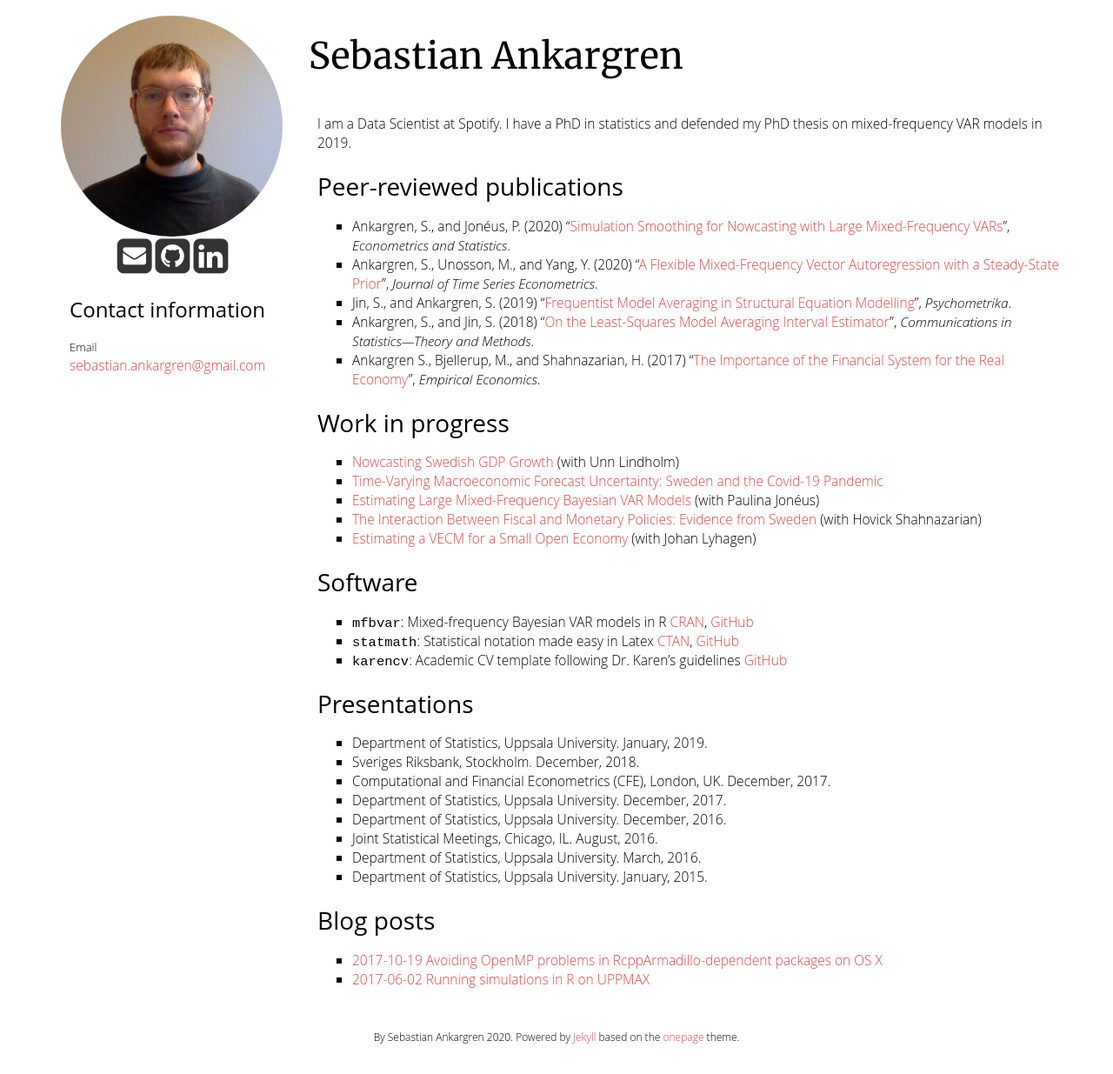
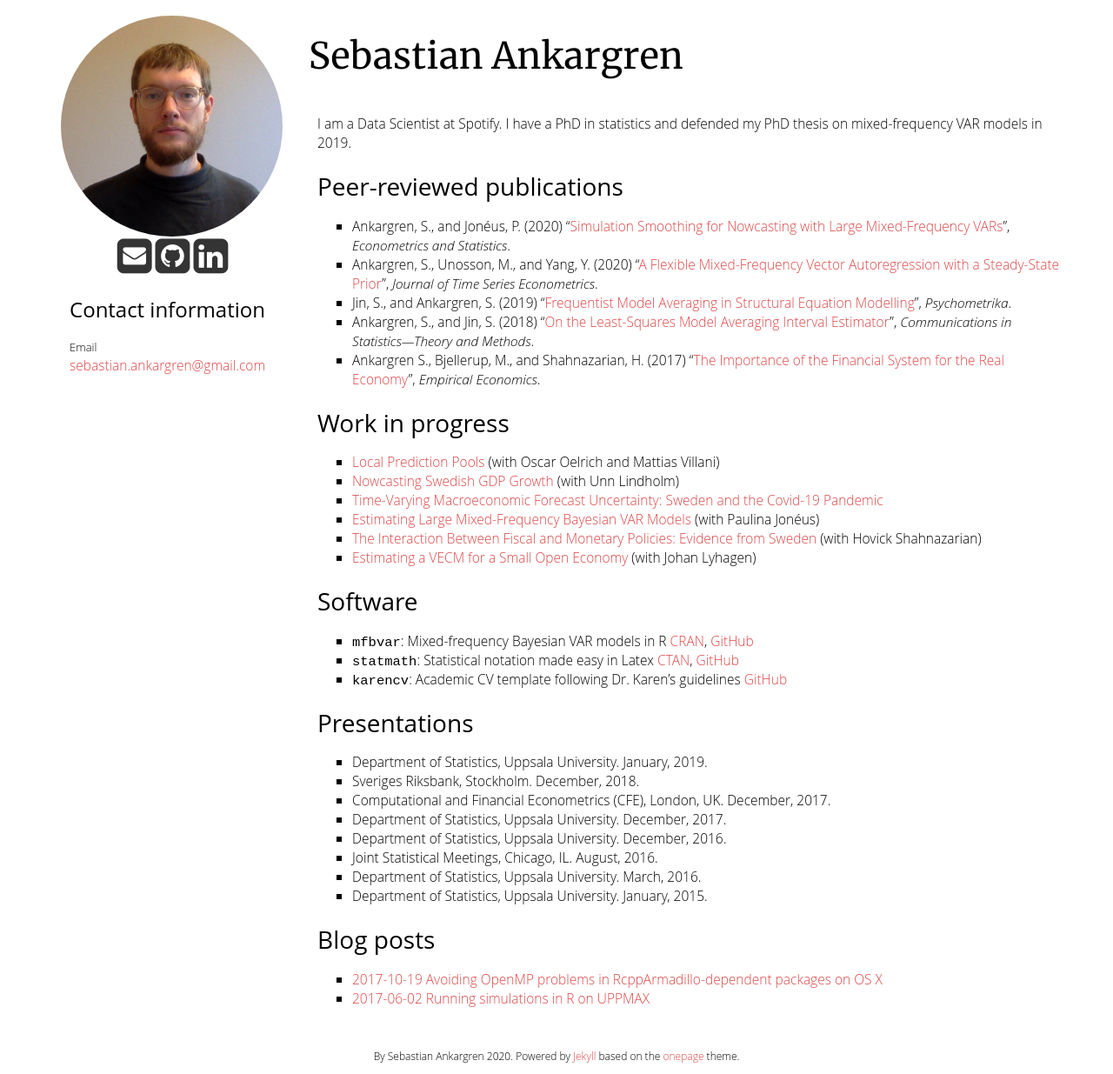
Before and after one commit to ankargren/ankargren.github.io, a Jekyll site: the page built from index.html, in a window 1280 px wide. Shown: the whole page at 87% size. Built offline with Jekyll 4.4.1, drawn with Linux system fonts in a browser that asks for light colours; nearby versions of some CDN libraries; some web fonts are replaced; a style sheet for code colours, icons or effects is not loaded; before the commit the page ends 1213 px from its top, so only the background shows below that.

Commit message:
Update research.md

```diff
--- a/_includes/research.md
+++ b/_includes/research.md
@@ -9,6 +9,7 @@
 
 ### Work in progress
 
+6. [Local Prediction Pools](https://arxiv.org/abs/2112.09073) (with Oscar Oelrich and Mattias Villani)
 5. [Nowcasting Swedish GDP Growth](https://www.konj.se/download/18.186c6658177007380ced94aa/1612275575478/Working%20paper%20154.pdf) (with Unn Lindholm)
 4. [Time-Varying Macroeconomic Forecast Uncertainty: Sweden and the Covid-19 Pandemic](https://www.konj.se/download/18.3d1e79df1746a00a2456b37f/1600240930956/Working%20paper%20153_Time-Varying%20Macroeconomic%20Forecast%20Uncertainty.pdf)
 3. [Estimating Large Mixed-Frequency Bayesian VAR Models](https://arxiv.org/abs/1912.02231) (with Paulina Jonéus)
```
